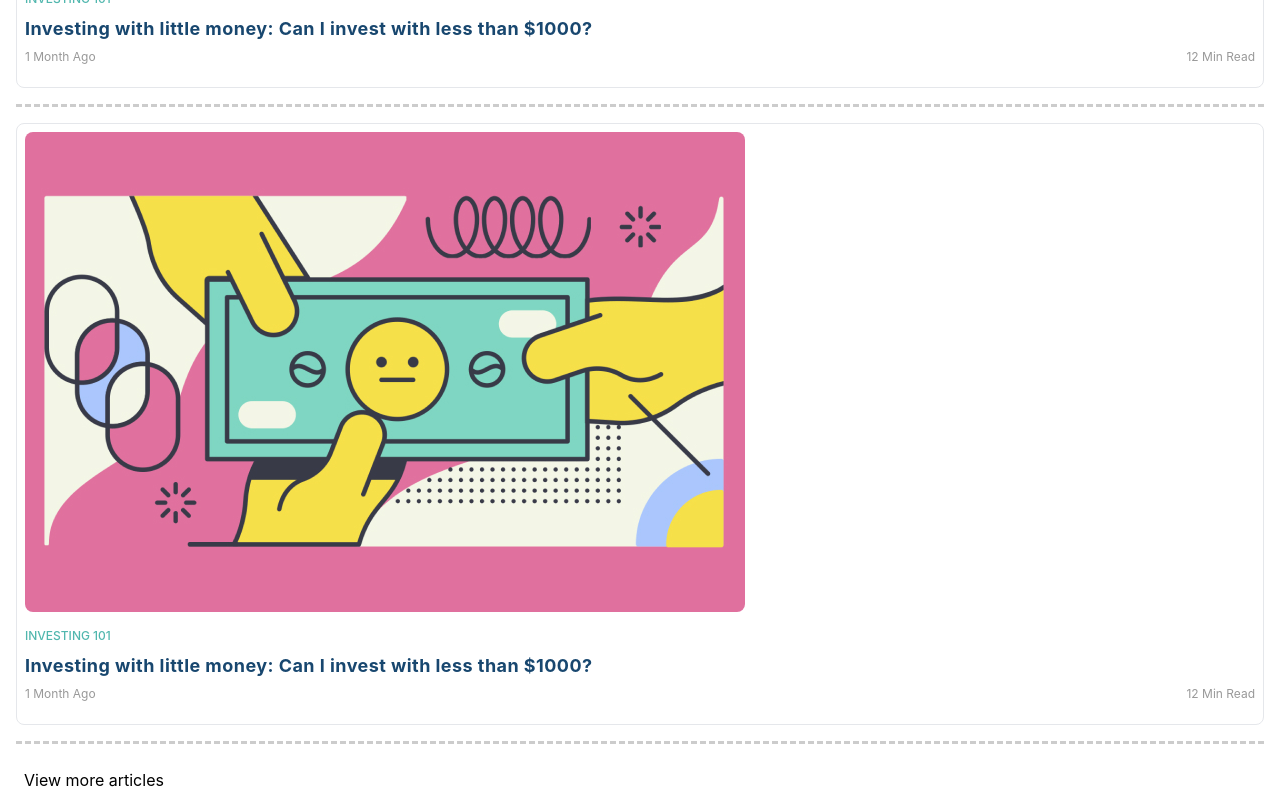
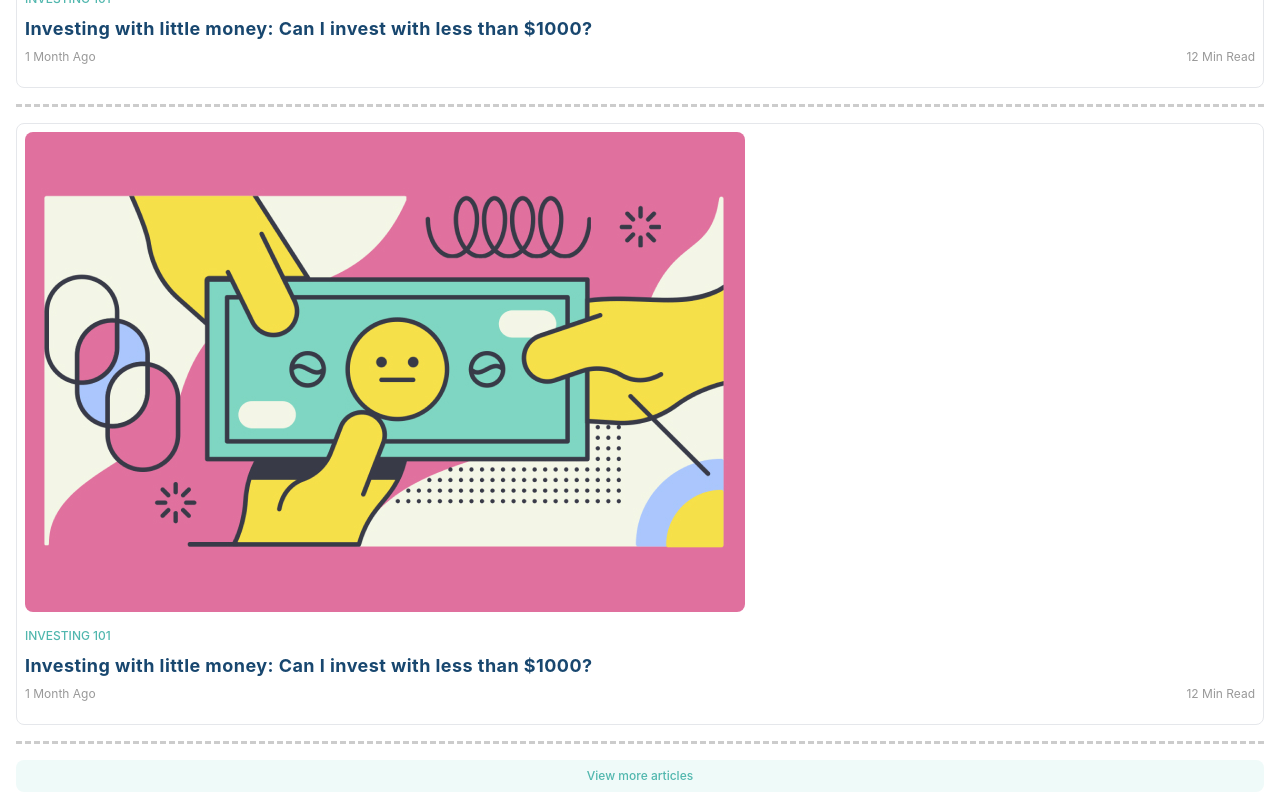
Before and after one commit to hilalarsa/testing-repo, a Next.js app: page /invest-101 in a window 1280 px wide. Shown: the part 3182-3982 px from the top of the page. Built offline with nearby package versions, Linux system fonts and the light colour scheme.

Commit message:
Fix news and 101 button styling

```diff
--- a/pages/invest-101/index.js
+++ b/pages/invest-101/index.js
@@ -17,9 +17,8 @@ const Invest101Page = () => (
       <Invest101 />
       <Button
         text="View more articles"
-        className="w-full text-center mb-2 py-2 font-medium text-xs"
-        bgColor="bg-turqoise-100"
-        textColor="text-turqoise"
+        buttonClassName="w-full mb-2 py-2 bg-turqoise-100"
+        textClassName="text-center font-medium text-xs text-turqoise"
       />
     </div>
   </>
--- a/pages/news/index.js
+++ b/pages/news/index.js
@@ -18,9 +18,8 @@ const News = () => (
       <NewsListHorizontal />
       <Button
         text="View more news"
-        className="w-full text-center mb-2 py-2 font-medium text-xs"
-        bgColor="bg-turqoise-100"
-        textColor="text-turqoise"
+        buttonClassName="w-full mb-2 py-2 bg-turqoise-100"
+        textClassName="text-center font-medium text-xs text-turqoise"
       />
     </div>
   </>
```
Also changed, not shown: components/elements/Button/Button.js (+3 -5 lines).
